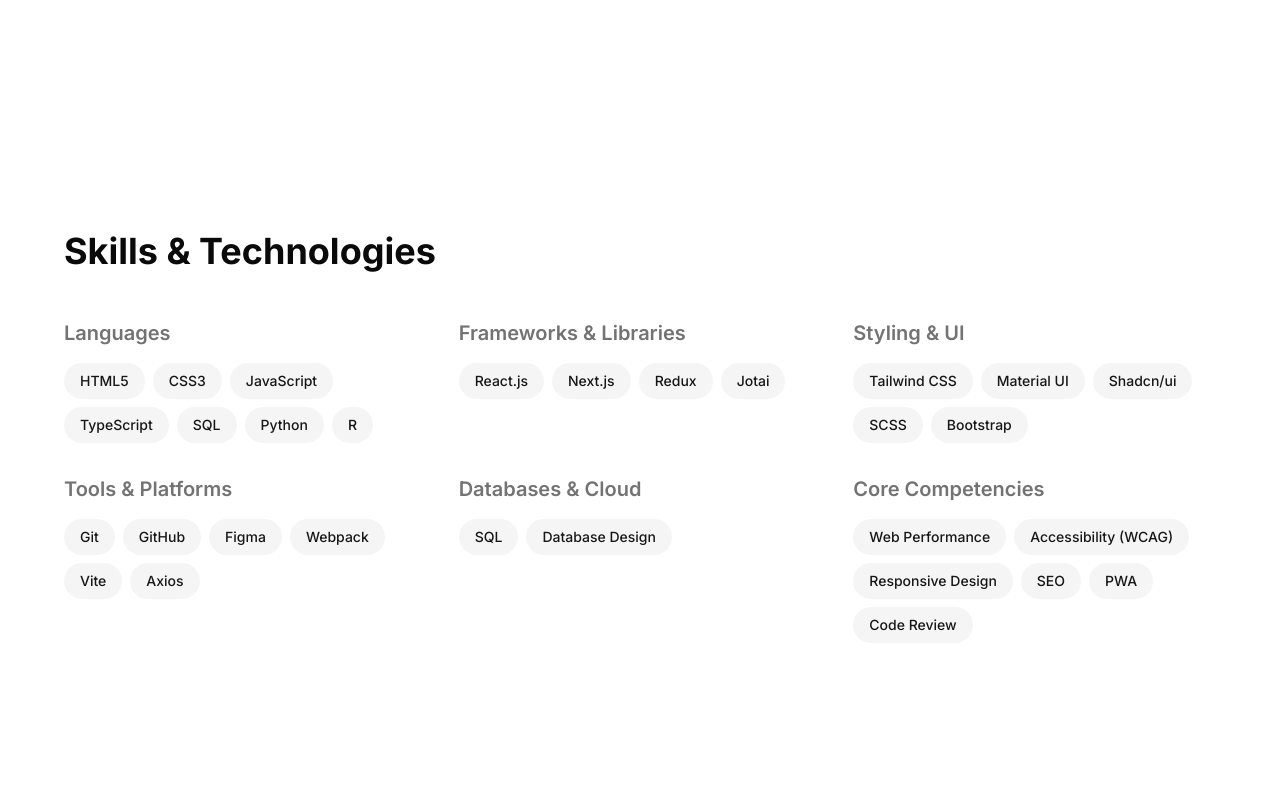
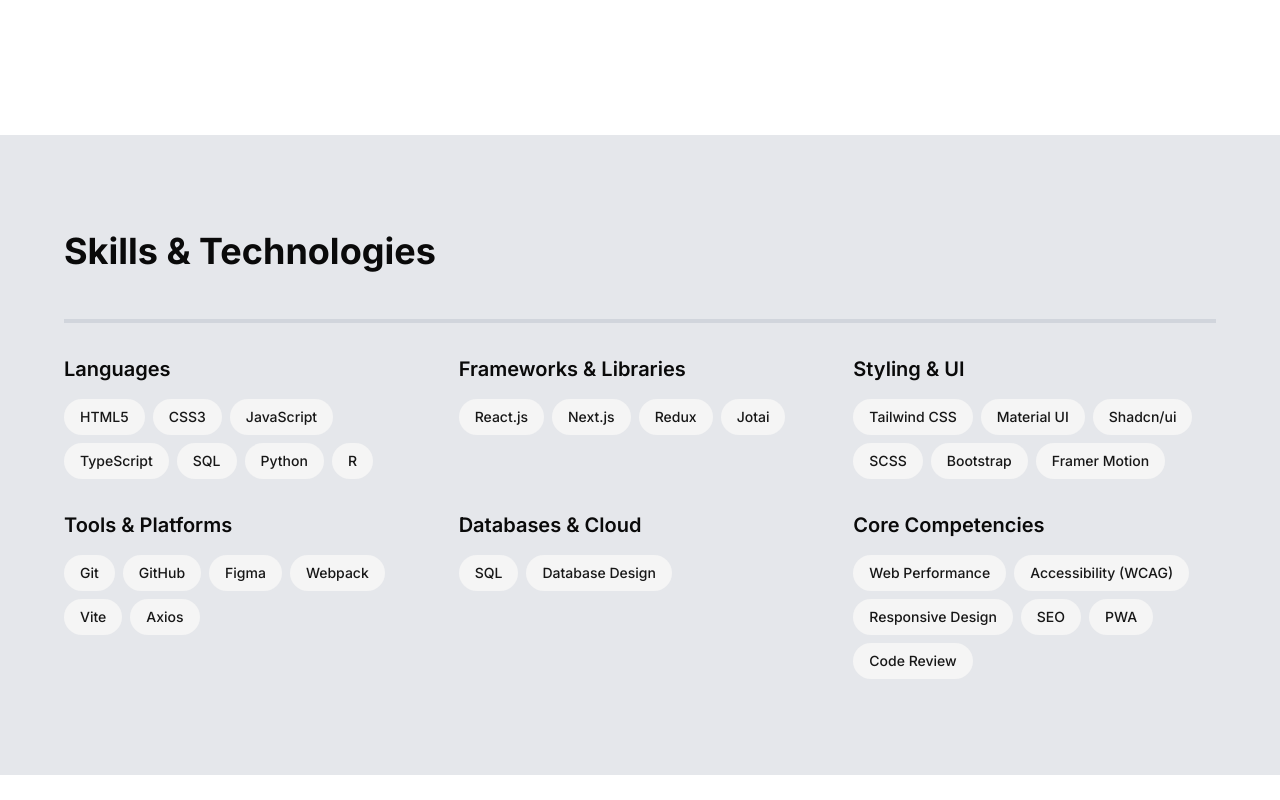
Before and after one commit to ratukf/portfolio, a Next.js app: page / in a window 1280 px wide. Shown: the part 1240-2040 px from the top of the page. Built offline with nearby package versions, Linux system fonts and the light colour scheme.

Commit message:
style: change text color & add hr

```diff
--- a/components/skills.tsx
+++ b/components/skills.tsx
@@ -9,7 +9,14 @@ const skillCategories = [
   },
   {
     title: "Styling & UI",
-    skills: ["Tailwind CSS", "Material UI", "Shadcn/ui", "SCSS", "Bootstrap"],
+    skills: [
+      "Tailwind CSS",
+      "Material UI",
+      "Shadcn/ui",
+      "SCSS",
+      "Bootstrap",
+      "Framer Motion",
+    ],
   },
   {
     title: "Tools & Platforms",
@@ -21,19 +28,31 @@ const skillCategories = [
   },
   {
     title: "Core Competencies",
-    skills: ["Web Performance", "Accessibility (WCAG)", "Responsive Design", "SEO", "PWA", "Code Review"],
+    skills: [
+      "Web Performance",
+      "Accessibility (WCAG)",
+      "Responsive Design",
+      "SEO",
+      "PWA",
+      "Code Review",
+    ],
   },
-]
+];
 
 export function Skills() {
   return (
-    <section id="skills" className="py-24 px-6">
+    <section id="skills" className="py-24 px-6 bg-gray-200">
       <div className="max-w-6xl mx-auto">
-        <h2 className="text-3xl sm:text-4xl font-bold mb-12">Skills & Technologies</h2>
+        <h2 className="text-3xl sm:text-4xl font-bold mb-12">
+          Skills & Technologies
+        </h2>
+        <hr className="w-full h-1 my-8 bg-gray-300 border-0" />
         <div className="grid sm:grid-cols-2 lg:grid-cols-3 gap-8">
           {skillCategories.map((category) => (
             <div key={category.title} className="space-y-4">
-              <h3 className="text-xl font-semibold text-muted-foreground">{category.title}</h3>
+              <h3 className="text-xl font-semibold text-foreground">
+                {category.title}
+              </h3>
               <div className="flex flex-wrap gap-2">
                 {category.skills.map((skill) => (
                   <span
@@ -49,5 +68,5 @@ export function Skills() {
         </div>
       </div>
     </section>
-  )
+  );
 }
```
